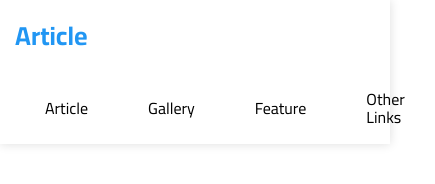
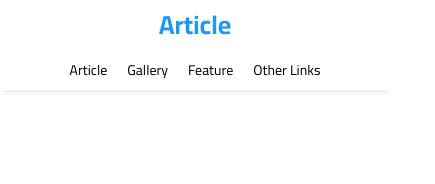
Before and after one commit to AbanoubNagyHalem/Articles-test, a plain HTML site: page index.html in a window 390 px wide. Shown: the whole page, 435 px wide, since content can reach past the window. Drawn offline with Linux system fonts and the light colour scheme.

Commit message:
header-navber
improves and edits

```diff
--- a/css/style.css
+++ b/css/style.css
@@ -78,10 +78,24 @@ a {
   justify-content: center;
   align-items: center;
 }
+
+@media (max-width: 767px) {
+  .header .logo {
+    width: 100%;
+    height: 50px;
+  }
+}
+
 .header .main-nav {
   display: flex;
 }
-.header .main-nav > li > a {
+@media (max-width: 767px) {
+  .header .main-nav {
+    margin: auto;
+  }
+}
+
+.header .main-nav li a {
   display: flex;
   justify-content: center;
   align-items: center;
@@ -89,5 +103,34 @@ a {
   position: relative;
   color: #000;
   padding: 0 30px;
+  overflow: hidden;
   transition: var(--main-transition);
 }
+
+@media (max-width: 767px) {
+  .header .main-nav li a{
+    padding: 10px;
+    font-size: 14px;
+    height: 40px;
+  }
+}
+
+.header .main-nav li a::before {
+  content: "";
+  position: absolute;
+  width: 100%;
+  height: 4px;
+  background-color: var(--main-color);
+  top: 0;
+  left: -100%;
+  transition: var(--main-transition);
+}
+
+.header .main-nav li a:hover {
+  color: var(--main-color);
+  background-color: #fdfdfd;
+}
+
+.header .main-nav li a:hover::before {
+  left: 0;
+}
```
